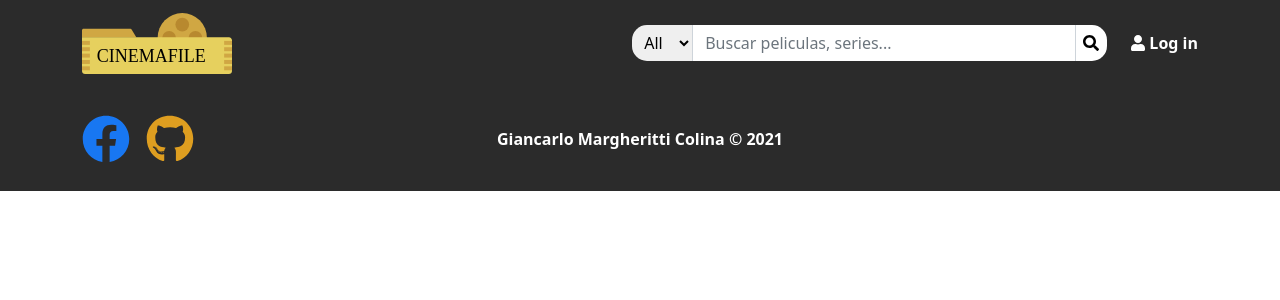
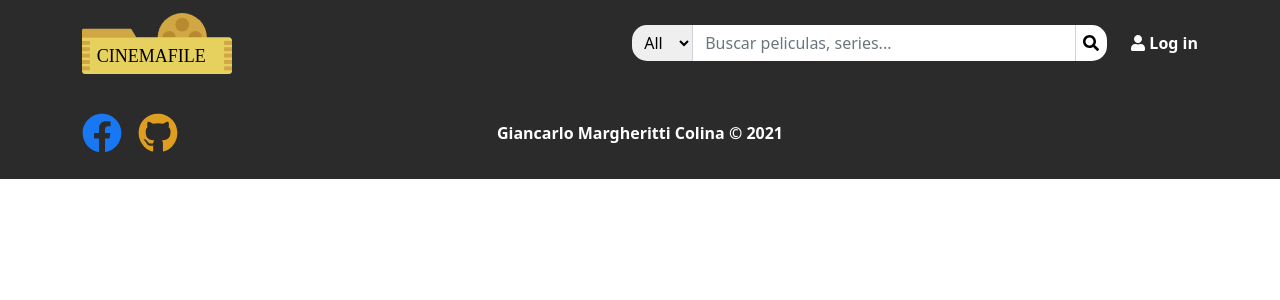
Before and after one commit to GiancarloMC/CinemaFile, an Angular app: page / in a window 1280 px wide. Shown: the top 300 px of the page. Built offline with nearby package versions, Linux system fonts and the light colour scheme.

Commit message:
Social Media Icons size fixed.

```diff
--- a/src/app/components/footer/footer.component.html
+++ b/src/app/components/footer/footer.component.html
@@ -2,10 +2,10 @@
     <div class="container">
         <div class="row row-cols-1 row-cols-sm-3">
             <span class="col d-flex d-sm-block justify-content-center">
-                <a class="social-media-link me-3" href="#"><fa-icon class="social-media-icon facebook-icon" [icon]="faFacebook"></fa-icon></a>
-                <a class="social-media-link" href="#"><fa-icon class="social-media-icon github-icon" [icon]="faGithub"></fa-icon></a>
+                <a class="me-3" href="#"><fa-icon class="social-media-icon facebook-icon" [icon]="faFacebook"></fa-icon></a>
+                <a href="#"><fa-icon class="social-media-icon github-icon" [icon]="faGithub"></fa-icon></a>
             </span>
-            <span class="col mb-3 mb-sm-0 mt-5 mt-sm-0 d-flex justify-content-center align-items-center text-white"><strong>Giancarlo Margheritti Colina &copy; 2021</strong></span>
+            <span class="col mb-3 mb-sm-0 mt-3 mt-sm-0 d-flex justify-content-center align-items-center text-white"><strong>Giancarlo Margheritti Colina &copy; 2021</strong></span>
         </div>
     </div>
 </footer>
--- a/src/app/components/footer/footer.component.scss
+++ b/src/app/components/footer/footer.component.scss
@@ -4,13 +4,8 @@
     background-color: background-color(dark-grey);
 }
 
-.social-media-link {
-    width: 3rem;
-    height: 3rem;
-}
-
 .social-media-icon {
-    font-size: 3rem;
+    font-size: 2.5rem;
 }
 
 .facebook-icon {
```
